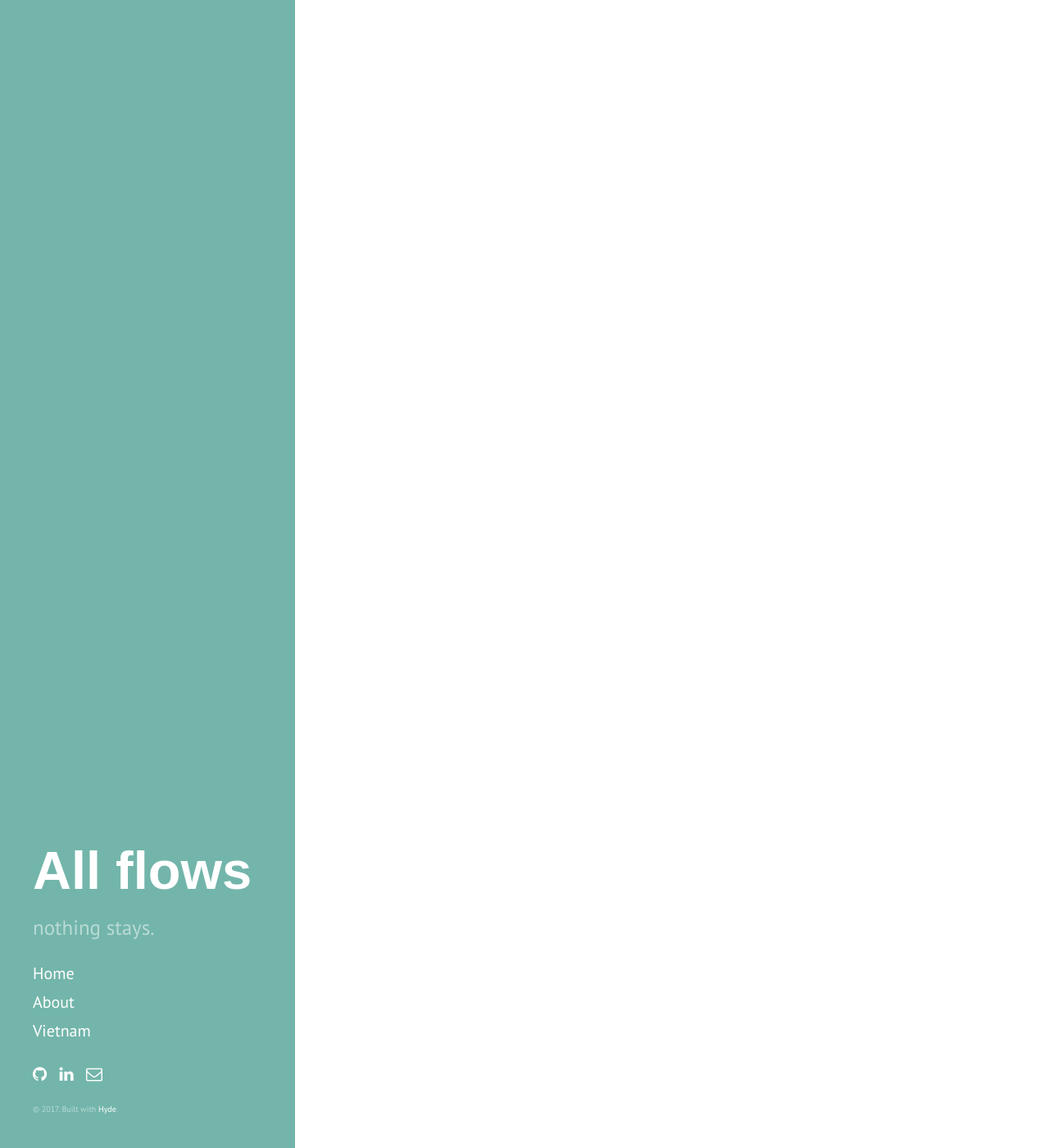
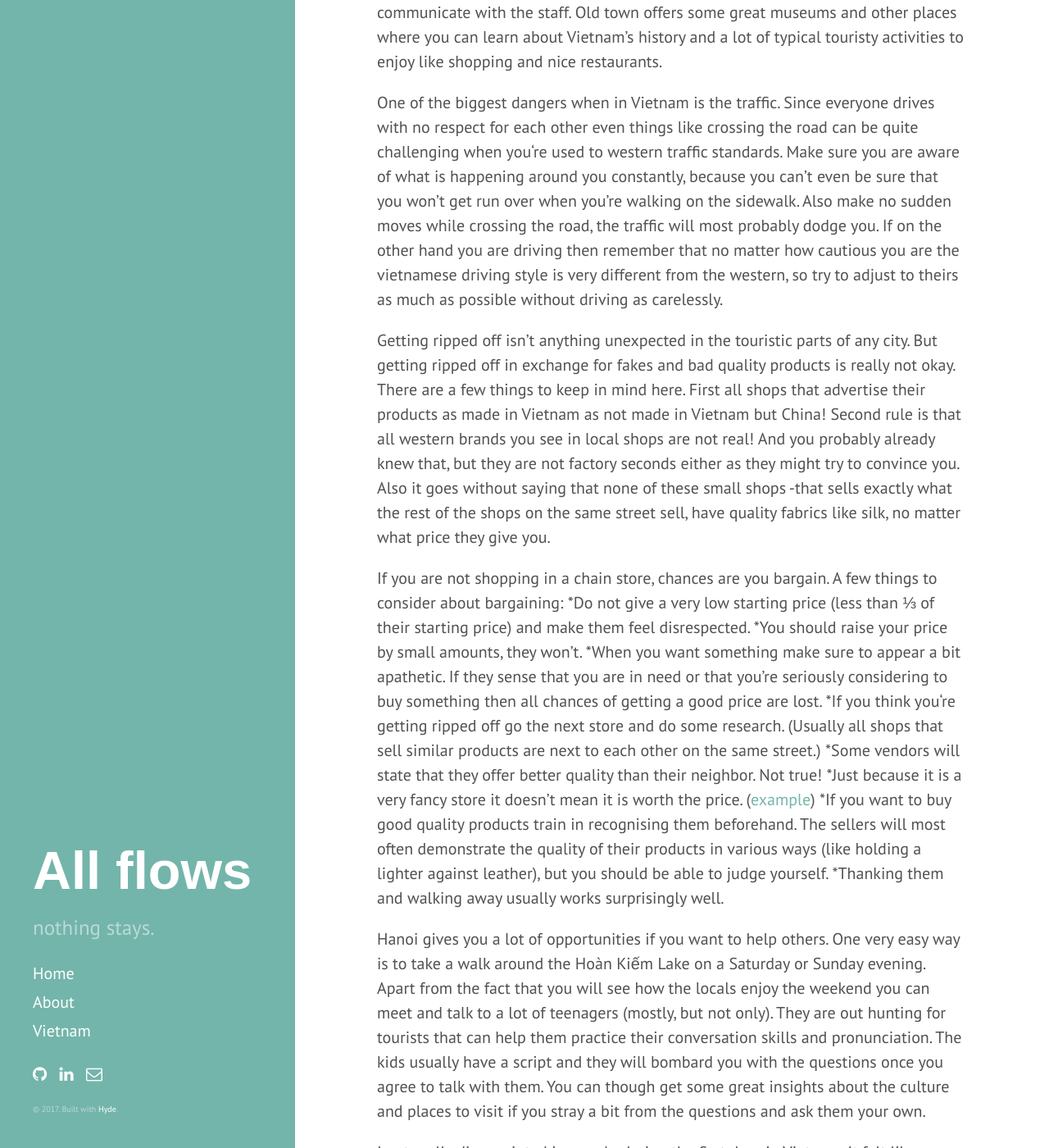
Before and after one commit to mariakatsourani/allflows, a Jekyll site: the page built from vietnam/five-days-in-hanoi.md, in a window 1280 px wide and 1400 px high, scrolled down 270 px. Shown: the whole window at 82% size. Built offline with Jekyll 4.4.1, drawn with Linux system fonts in a browser that asks for light colours; some web fonts are replaced; some of the changed text lies outside the part shown.

Commit message:
Add post five days in Hanoi

```diff
--- a/vietnam/five-days-in-hanoi.md
+++ b/vietnam/five-days-in-hanoi.md
@@ -4,5 +4,22 @@ layout: post
 date: 2017-09-25
 category: vietnam
 ---
+Hanoi being the capital of Vietnam is big and busy and touristic. Most hotels are located in the Old Quarter, which is obviously where all the tourists are as well. There are hotels out in the “real” city as well but it will probably be hard to communicate with the staff. Old town offers some great museums and other places where you can learn about Vietnam's history and a lot of typical touristy activities to enjoy like shopping and nice restaurants.
 
-lalla
+One of the biggest dangers when in Vietnam is the traffic. Since everyone drives with no respect for each other even things like crossing the road can be quite challenging when you‘re used to western traffic standards. Make sure you are aware of what is happening around you constantly, because you can’t even be sure that you won’t get run over when you’re walking on the sidewalk. Also make no sudden moves while crossing the road, the traffic will most probably dodge you. If on the other hand you are driving then remember that no matter how cautious you are the vietnamese driving style is very different from the western, so try to adjust to theirs as much as possible without driving as carelessly.
+
+Getting ripped off isn’t anything unexpected in the touristic parts of any city. But getting ripped off in exchange for fakes and bad quality products is really not okay. There are a few things to keep in mind here. First all shops that advertise their products as made in Vietnam as not made in Vietnam but China! Second rule is that all western brands you see in local shops are not real! And you probably already knew that, but they are not factory seconds either as they might try to convince you. Also it goes without saying that none of these small shops -that sells exactly what the rest of the shops on the same street sell, have quality fabrics like silk, no matter what price they give you.
+
+If you are not shopping in a chain store, chances are you bargain. A few things to consider about bargaining:
+*Do not give a very low starting price (less than ⅓ of their starting price) and make them feel disrespected.
+*You should raise your price by small amounts, they won’t.
+*When you want something make sure to appear a bit apathetic. If they sense that you are in need or that you're seriously considering to buy something then all chances of getting a good price are lost.
+*If you think you‘re getting ripped off go the next store and do some research. (Usually all shops that sell similar products are next to each other on the same street.)
+*Some vendors will state that they offer better quality than their neighbor. Not true!
+*Just because it is a very fancy store it doesn’t mean it is worth the price. ([example](https://saigoneer.com/saigon-arts-culture/arts-culture-categories/11654-could-the-made-in-china-scandal-spell-the-end-for-khaisilk))
+*If you want to buy good quality products train in recognising them beforehand. The sellers will most often demonstrate the quality of their products in various ways (like holding a lighter against leather), but you should be able to judge yourself.
+*Thanking them and walking away usually works surprisingly well.
+
+Hanoi gives you a lot of opportunities if you want to help others. One very easy way is to take a walk around the Hoàn Kiếm Lake on a Saturday or Sunday evening. Apart from the fact that you will see how the locals enjoy the weekend you can meet and talk to a lot of teenagers (mostly, but not only). They are out hunting for tourists that can help them practice their conversation skills and pronunciation. The kids usually have a script and they will bombard you with the questions once you agree to talk with them. You can though get some great insights about the culture and places to visit if you stray a bit from the questions and ask them your own.
+
+I got really disappointed in people during the first days in Vietnam. It felt like everyone was trying to take advantage of me as if I only was worth as much money I had on me. Everyone seemed extremely selfish and respectless from the way they drive to the way they eat. But keep in mind that is is a very different culture and most importantly that people are hardy because they live much rougher lives than we do.
```
